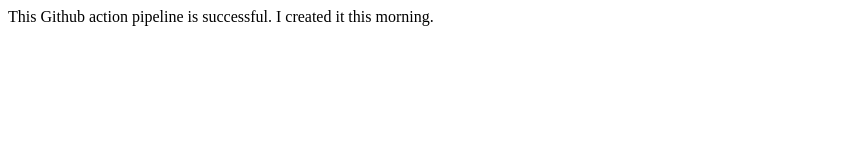
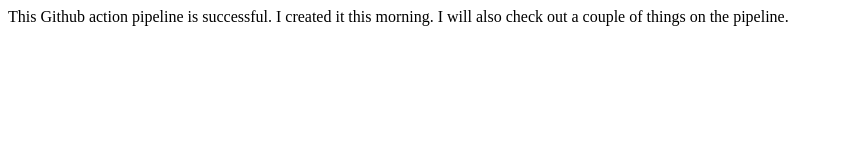
Before and after one commit to AforOdoma/github-action-project, a plain HTML site: page index.html in a window 1280 px wide. Shown: the whole page, without its empty margins (0-843 px from the left). Drawn offline with Linux system fonts and the light colour scheme.

Commit message:
Updated the html file

```diff
--- a/index.html
+++ b/index.html
@@ -8,5 +8,6 @@
 <body>
     This Github action pipeline is successful.
     I created it this morning.
+    I will also check out a couple of things on the pipeline.
 </body>
 </html>
```
